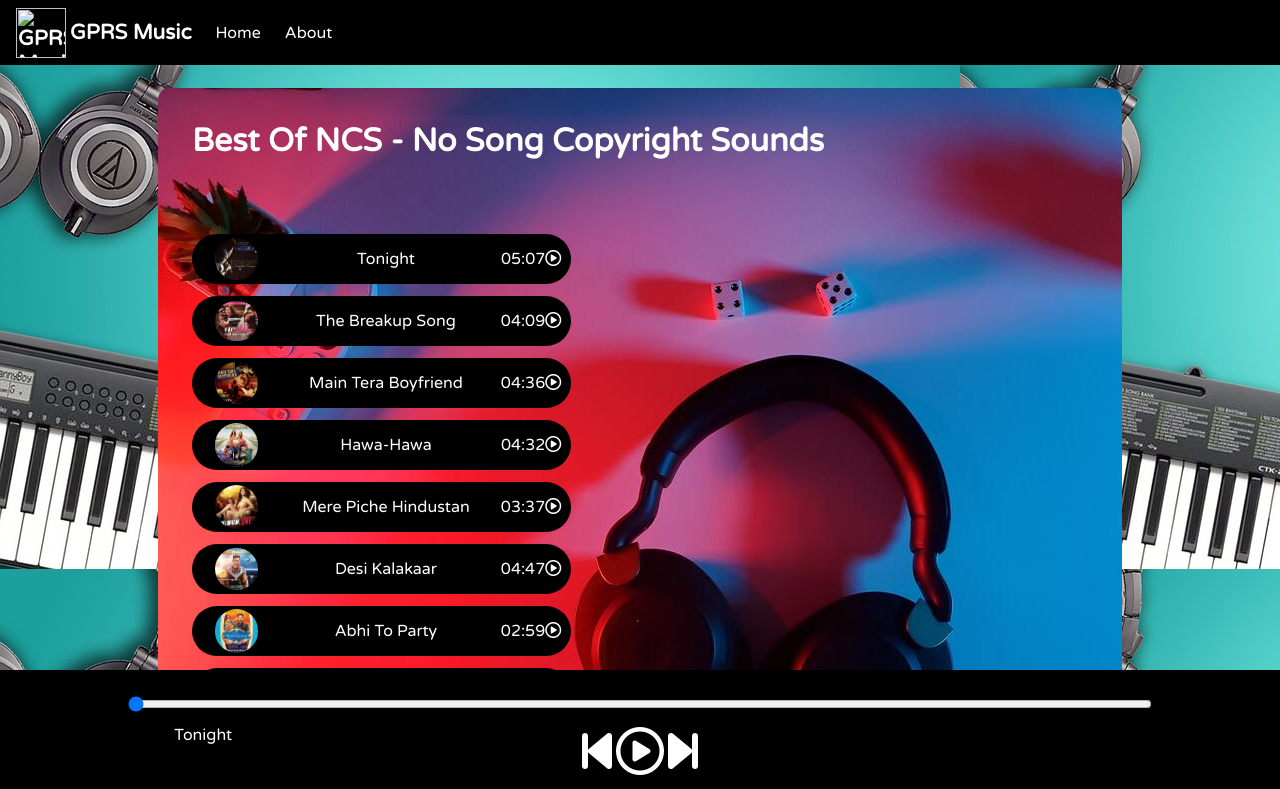
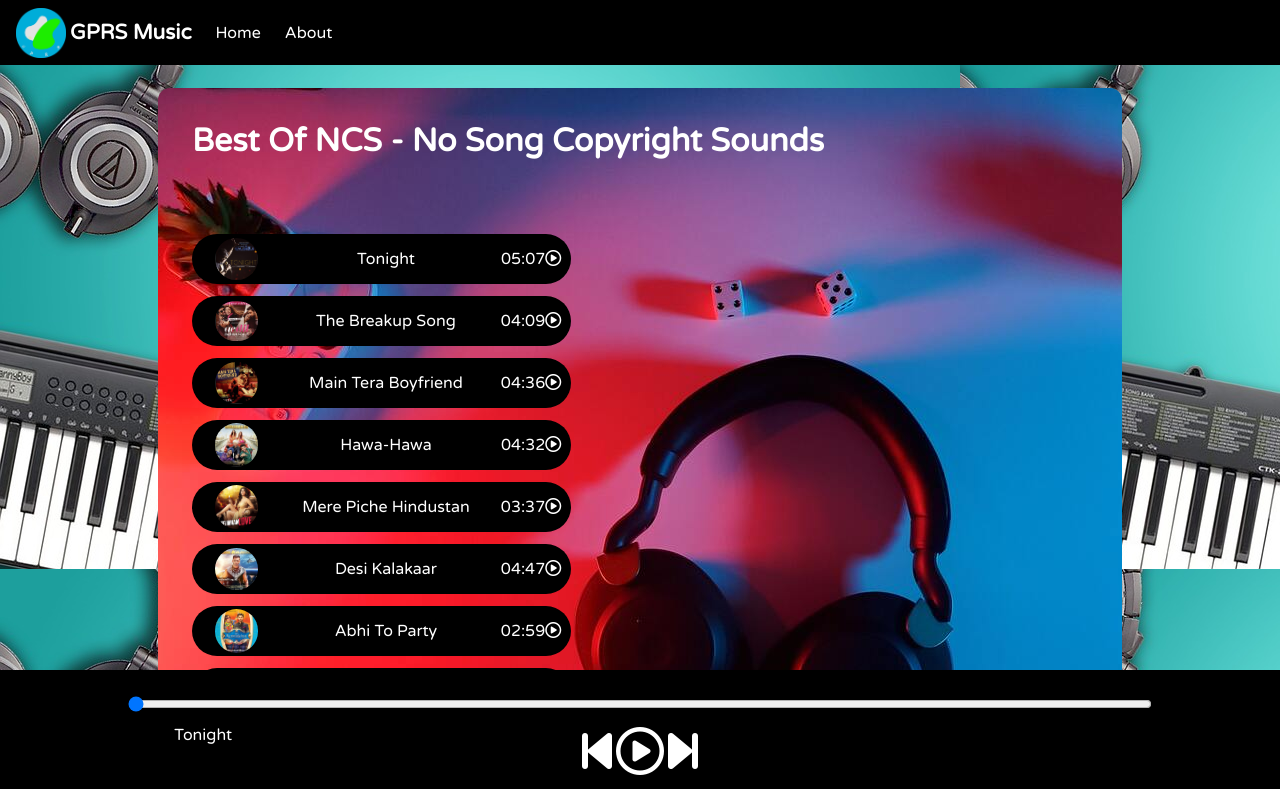
Before and after one commit to gprs1022/web-music-player-project.github.io, a plain HTML site: page index.html in a window 1280 px wide. Shown: the top 789 px of the page. Drawn offline with Linux system fonts and the light colour scheme; files whose address does not match are found by name; a web font is replaced by a local one.

Commit message:
Update index.html

```diff
--- a/index.html
+++ b/index.html
@@ -10,7 +10,7 @@
     <body>
       <nav>
           <ul>
-              <li class="brand"><img src="/Spotify Music App/logogp.png" alt="GPRS Music">GPRS Music</li>
+              <li class="brand"><img src="/logogp.png" alt="GPRS Music">GPRS Music</li>
               <li>Home</li>
               <li>About</li>
           </ul>
```
